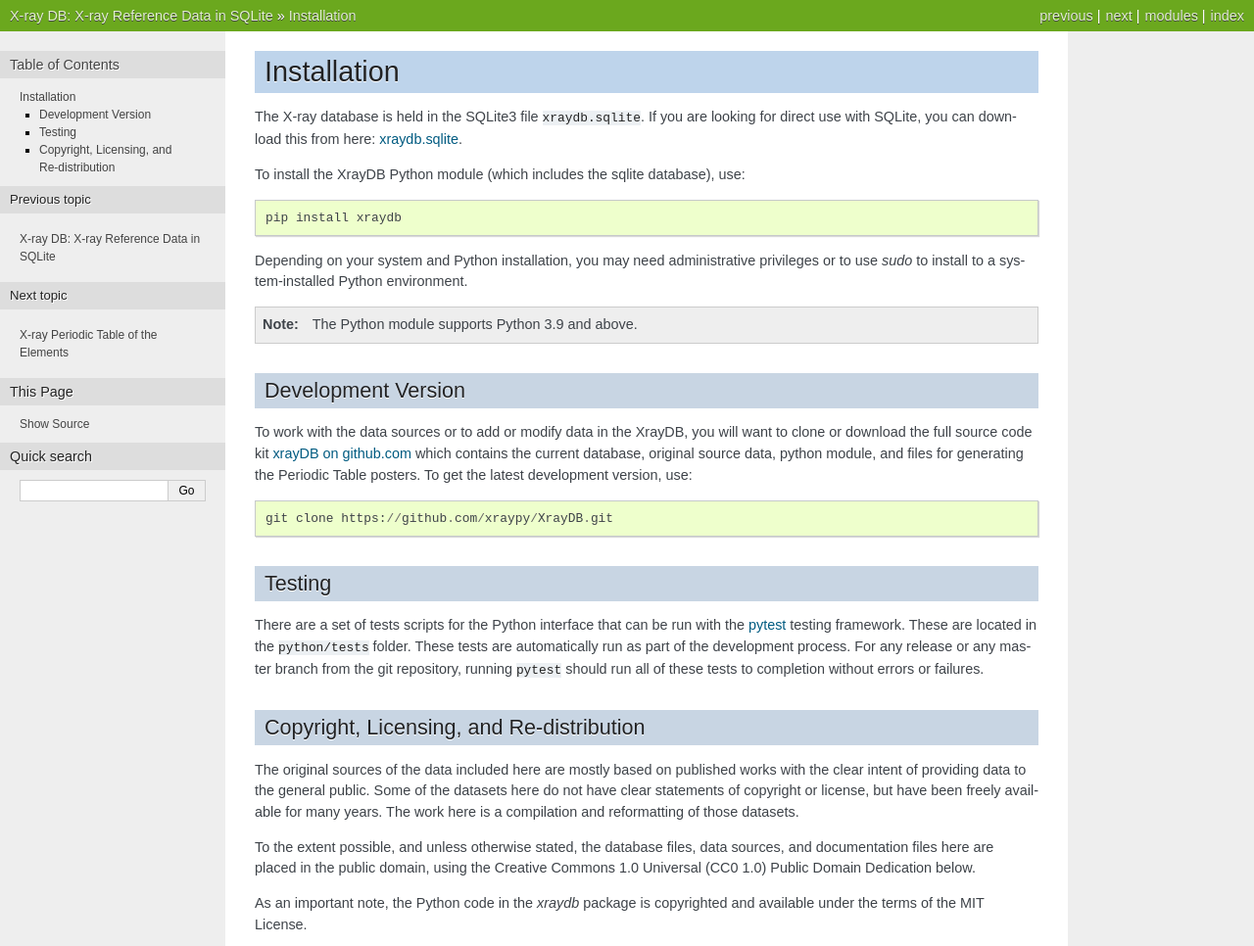
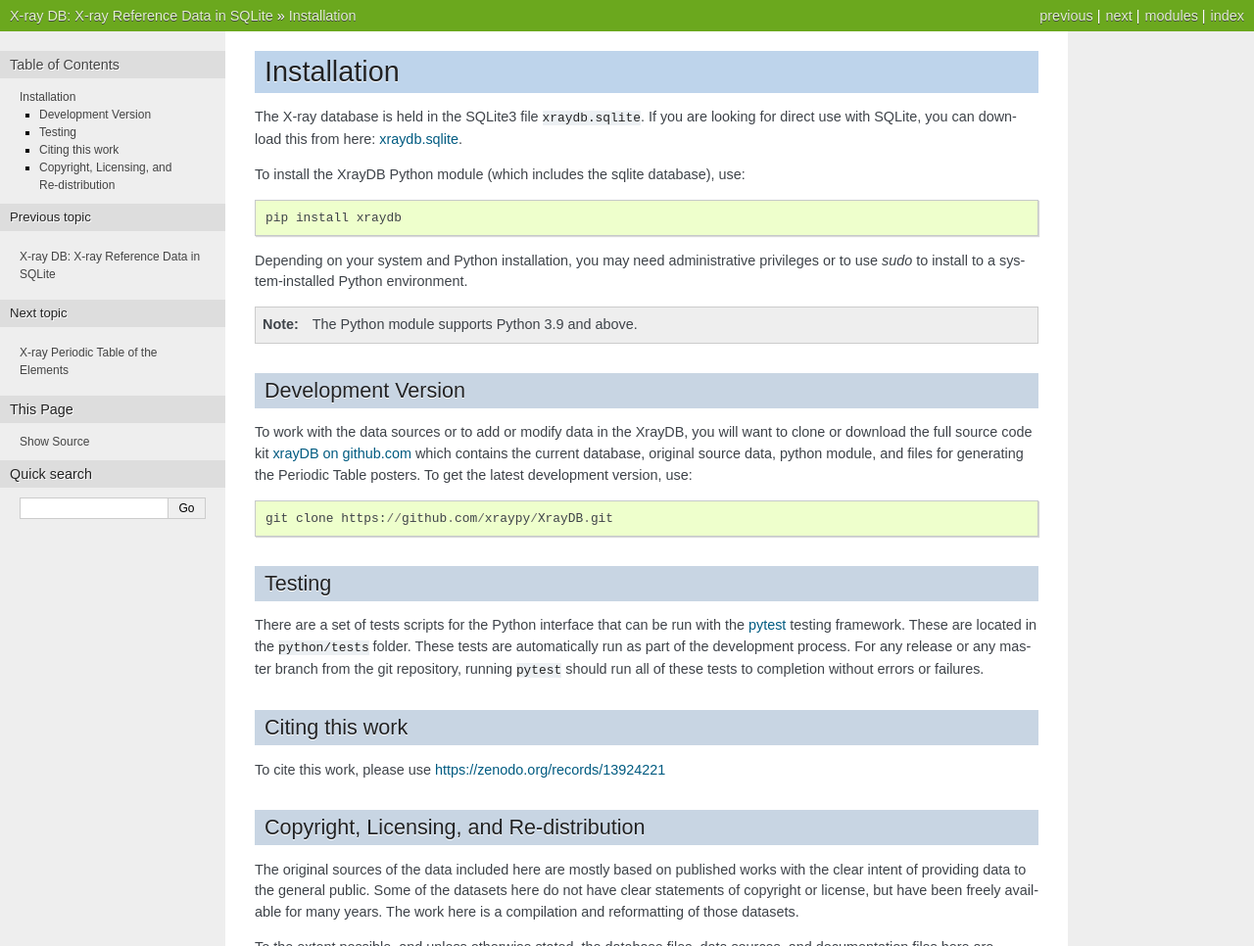
Before and after one commit to xraypy/XrayDB, a Sphinx documentation site: the page built from doc/installation.rst, in a window 1280 px wide, cut to the strip 0-966 px from the top of the page. Shown: the whole strip at 98% size. Built offline with Sphinx 7.4.7, drawn with Linux system fonts in a browser that asks for light colours; the version number could not be read and is left out; comment, search, counter and statistics services are not loaded.

Commit message:
doc updates

```diff
--- a/doc/examples.rst
+++ b/doc/examples.rst
@@ -562,7 +562,7 @@ the `rocking_` quantities are estimated as the convolution of the intensity
 with itself, to simulate an angular scan of one crystal with respect
 to the other, as is often done with double-crystal monochromators.
 `rocking_theta_fwhm` and `rocking_energy_fwhm` will be the FWHM of
-this curve in angle and energy, and will typiccally be ~1.5x the
+this curve in angle and energy, and will typically be ~1.5x the
 Darwin widths in `theta_width` and `energy_width`, respectively.
 
 All of the nd-arrays will be the same size, so that plots of
--- a/doc/index.rst
+++ b/doc/index.rst
@@ -7,7 +7,6 @@ X-ray DB: X-ray Reference Data in SQLite
 .. _FFAST webpage:       https://www.nist.gov/pml/data/ffast/index.cfm
 .. _PDF Version of this documentation:  https://xraypy.github.io/XrayDB/xraydb.pdf
 .. _XrayDB Web App (xrayabsorption.org):  https://xraydb.xrayabsorption.org/
-.. _XrayDB Web App (seescience.org):  https://xraydb.seescience.org/
 .. _XrayDB Web App (CARS/APS):       https://millenia.cars.aps.anl.gov/xraydb
 
 XrayDB provides atomic data, characteristic X-ray energies, and X-ray cross
--- a/doc/installation.rst
+++ b/doc/installation.rst
@@ -42,6 +42,17 @@ For any release or any master branch from the git repository, running
 ``pytest`` should run all of these tests to completion without errors or
 failures.
 
+
+Citing this work
+~~~~~~~~~~~~~~~~~~~~~~~~~~~~~~~~~~~~~~~~~~~~
+
+To cite this work, please use  https://zenodo.org/records/13924221
+
+.. raw:: html
+
+    <span class="__dimensions_badge_embed__" data-doi="10.5281/zenodo.13924221"></span>
+    <script async src="https://badge.dimensions.ai/badge.js" charset="utf-8"></script>
+
 Copyright, Licensing, and Re-distribution
 ~~~~~~~~~~~~~~~~~~~~~~~~~~~~~~~~~~~~~~~~~~~~
 
```
